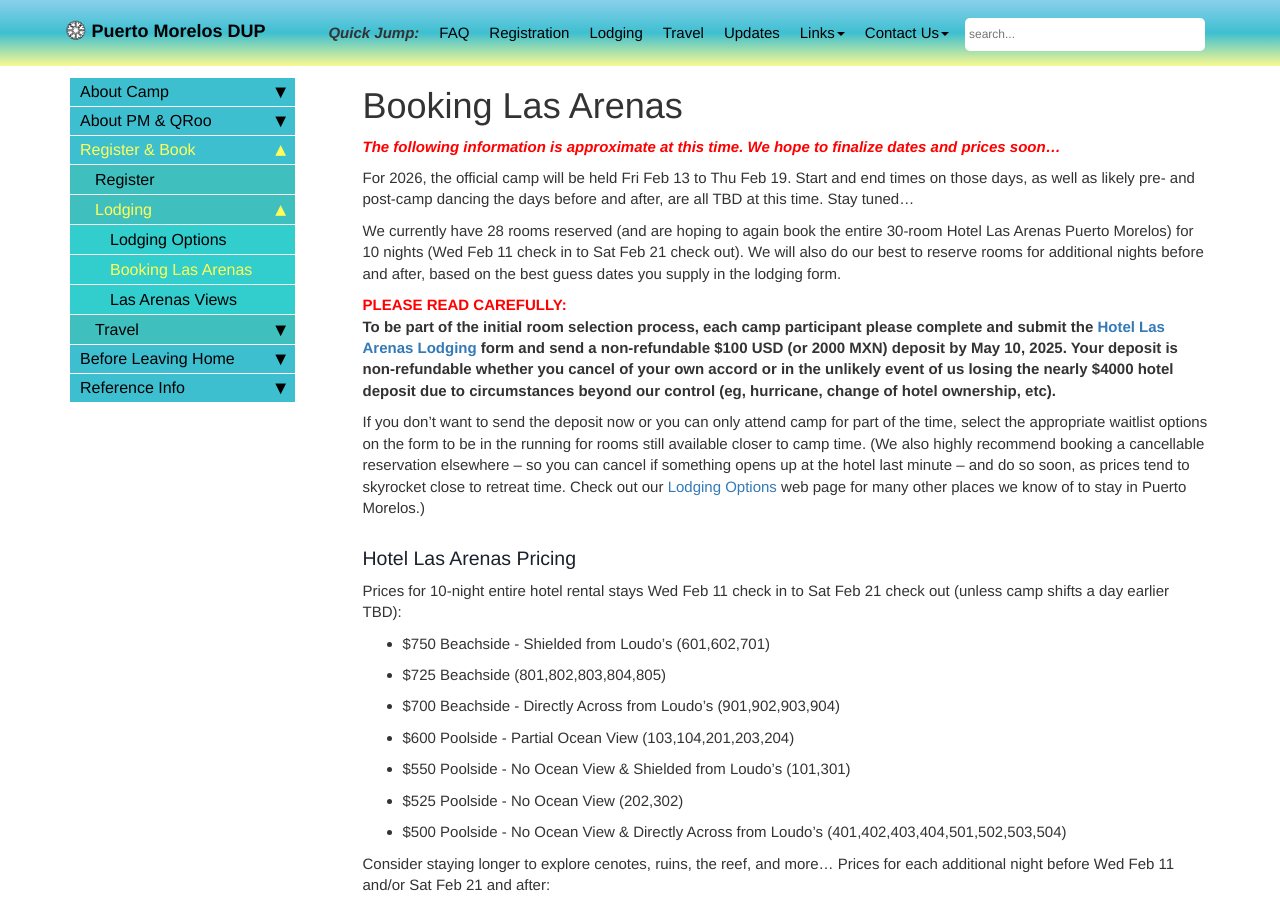
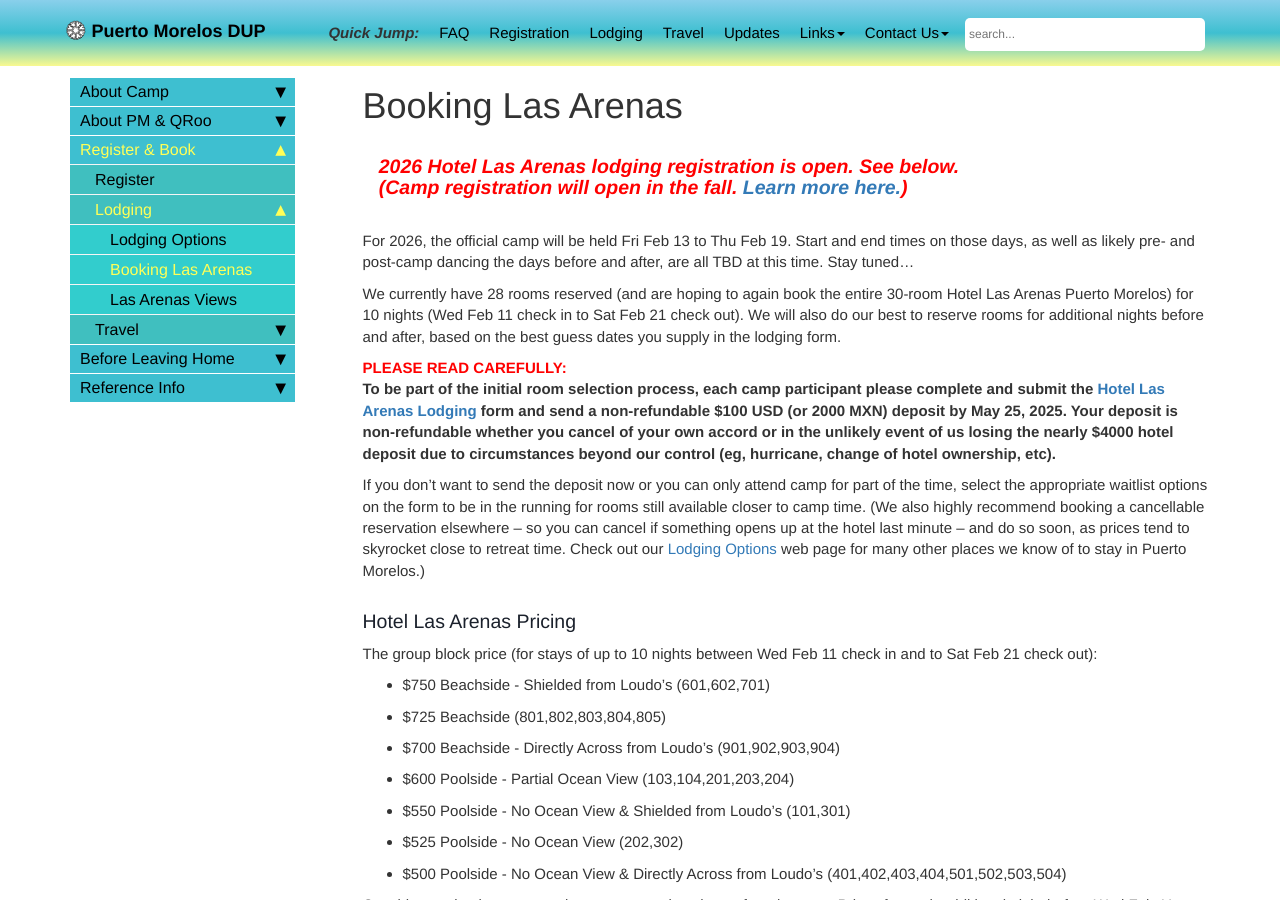
Before and after one commit to davewalker60/pmdup, a Jekyll site: the page built from pages/booking-las-arenas.md, in a window 1280 px wide and 900 px high. Built offline with Jekyll 4.4.1, drawn with Linux system fonts in a browser that asks for light colours; comment, search, counter and statistics services are not loaded.

Commit message:
Finally Jen is ready!

```diff
--- a/pages/booking-las-arenas.md
+++ b/pages/booking-las-arenas.md
@@ -7,22 +7,22 @@ toc: false
 search: include
 ---
 
-<span style="color:red">***The following information is approximate at this time. We hope to finalize dates and prices soon...***</span>
-<!--### <span style="color:red">***&nbsp;&nbsp;&nbsp;2026 Hotel Las Arenas lodging registration is open. [Learn more here.](booking-las-arenas.md)<br>&nbsp;&nbsp;&nbsp;Camp registration will open in the fall. Info below is from 2025.***</span>
+<!--### <span style="color:red">***The following information is approximate at this time. We hope to finalize dates and prices soon...***</span>
 -->
+### <span style="color:red">***&nbsp;&nbsp;&nbsp;2026 Hotel Las Arenas lodging registration is open. See below.<br>&nbsp;&nbsp;&nbsp;(Camp registration will open in the fall. [Learn more here.](register.md))***</span>
 
-For 2026, the official camp will be held Fri Feb 13 to Thu Feb 19. Start and end times on those days, as well as likely pre- and post-camp dancing the days before and after, are all TBD at this time. Stay tuned...
+<br>For 2026, the official camp will be held Fri Feb 13 to Thu Feb 19. Start and end times on those days, as well as likely pre- and post-camp dancing the days before and after, are all TBD at this time. Stay tuned...
 
 We currently have 28 rooms reserved (and are hoping to again book the entire 30-room Hotel Las Arenas Puerto Morelos) for 10 nights (Wed Feb 11 check in to Sat Feb 21 check out). We will also do our best to reserve rooms for additional nights before and after, based on the best guess dates you supply in the lodging form.
 
 <span style="color:red">**PLEASE READ CAREFULLY:**</span><br>
-**To be part of the initial room selection process, each camp participant please complete and submit the [Hotel Las Arenas Lodging](https://docs.google.com/forms/d/e/1FAIpQLSct3SrTHl76pMYcZ5z9-eWdLCjCXzf4igqfVk689qA42YuyWA/viewform){:target="_blank"} form and send a non-refundable $100 USD (or 2000 MXN) deposit by May 10, 2025. Your deposit is non-refundable whether you cancel of your own accord or in the unlikely event of us losing the nearly $4000 hotel deposit due to circumstances beyond our control (eg, hurricane, change of hotel ownership, etc).**
+**To be part of the initial room selection process, each camp participant please complete and submit the [Hotel Las Arenas Lodging](https://docs.google.com/forms/d/e/1FAIpQLSct3SrTHl76pMYcZ5z9-eWdLCjCXzf4igqfVk689qA42YuyWA/viewform){:target="_blank"} form and send a non-refundable $100 USD (or 2000 MXN) deposit by May 25, 2025. Your deposit is non-refundable whether you cancel of your own accord or in the unlikely event of us losing the nearly $4000 hotel deposit due to circumstances beyond our control (eg, hurricane, change of hotel ownership, etc).**
 
 If you don't want to send the deposit now or you can only attend camp for part of the time, select the appropriate waitlist options on the form to be in the running for rooms still available closer to camp time. (We also highly recommend booking a cancellable reservation elsewhere -- so you can cancel if something opens up at the hotel last minute -- and do so soon, as prices tend to skyrocket close to retreat time. Check out our [Lodging Options](lodging-options.md) web page for many other places we know of to stay in Puerto Morelos.)
 
 ### Hotel Las Arenas Pricing
 
-Prices for 10-night entire hotel rental stays Wed Feb 11 check in to Sat Feb 21 check out (unless camp shifts a day earlier TBD):
+The group block price (for stays of up to 10 nights between Wed Feb 11 check in and to Sat Feb 21 check out):
 * $750 Beachside - Shielded from Loudo's (601,602,701)
 * $725 Beachside (801,802,803,804,805)
 * $700 Beachside - Directly Across from Loudo's (901,902,903,904)
--- a/pages/register.md
+++ b/pages/register.md
@@ -7,7 +7,7 @@ toc: false
 search: include
 ---
 
-### <span style="color:red">***&nbsp;&nbsp;&nbsp;Camp registration will open in the fall. The information below is from 2025.<br>&nbsp;&nbsp;&nbsp;2026 Hotel Las Arenas lodging registration will open soon. [Learn more here.](booking-las-arenas.md)***</span>
+### <span style="color:red">***&nbsp;&nbsp;&nbsp;Camp registration will open in the fall. The information below is from 2025.<br>&nbsp;&nbsp;&nbsp;2026 Hotel Las Arenas lodging registration is open. [Learn more here.](booking-las-arenas.md)***</span>
 
 Registration is a multi-step process. Registering itself has three steps and there are additional steps for lodging and travel:
 1. Check your passport now to verfiy that it will still be valid on the date you travel to Mexico.
```
Also changed, not shown: pages/venue.md (+1 -1 lines).
